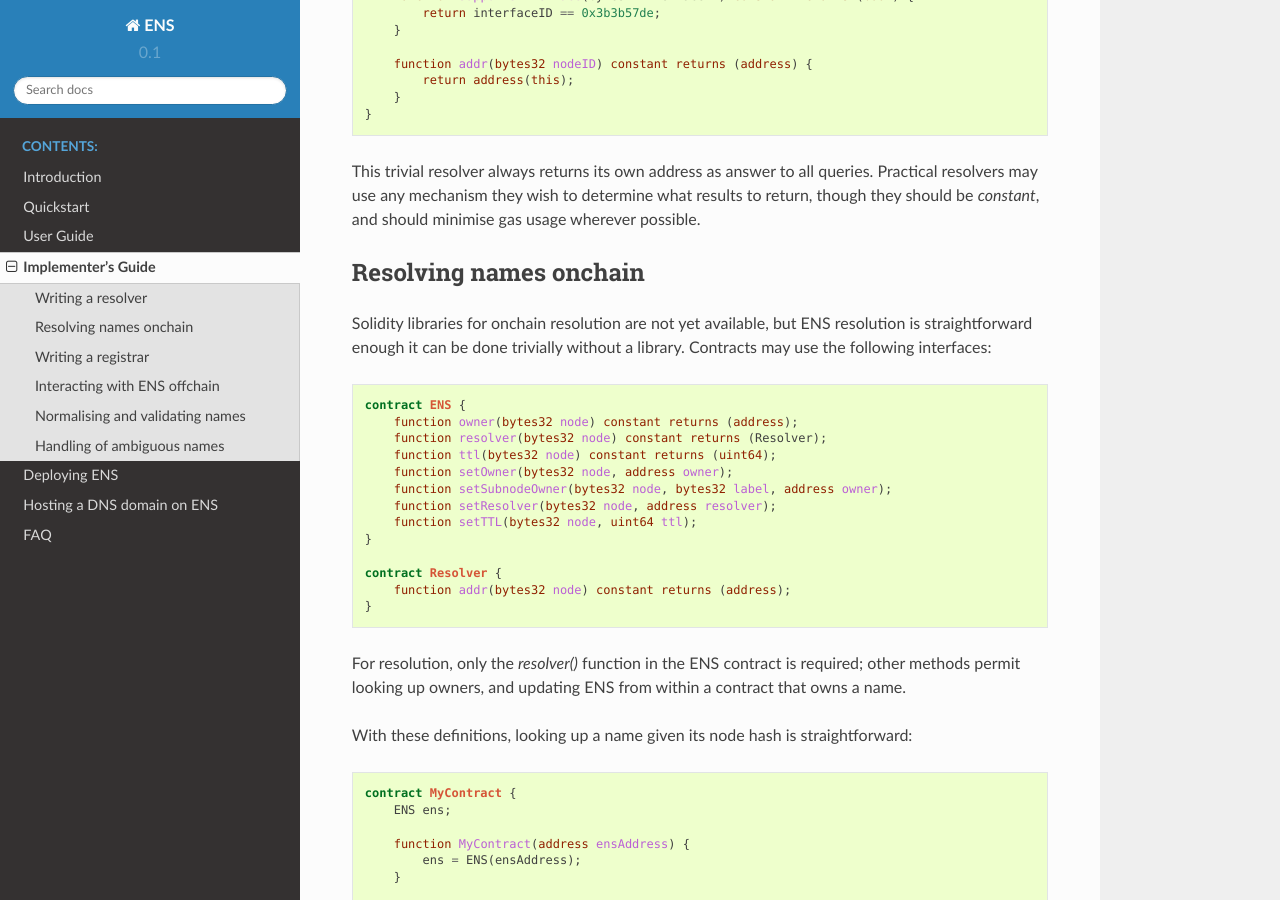
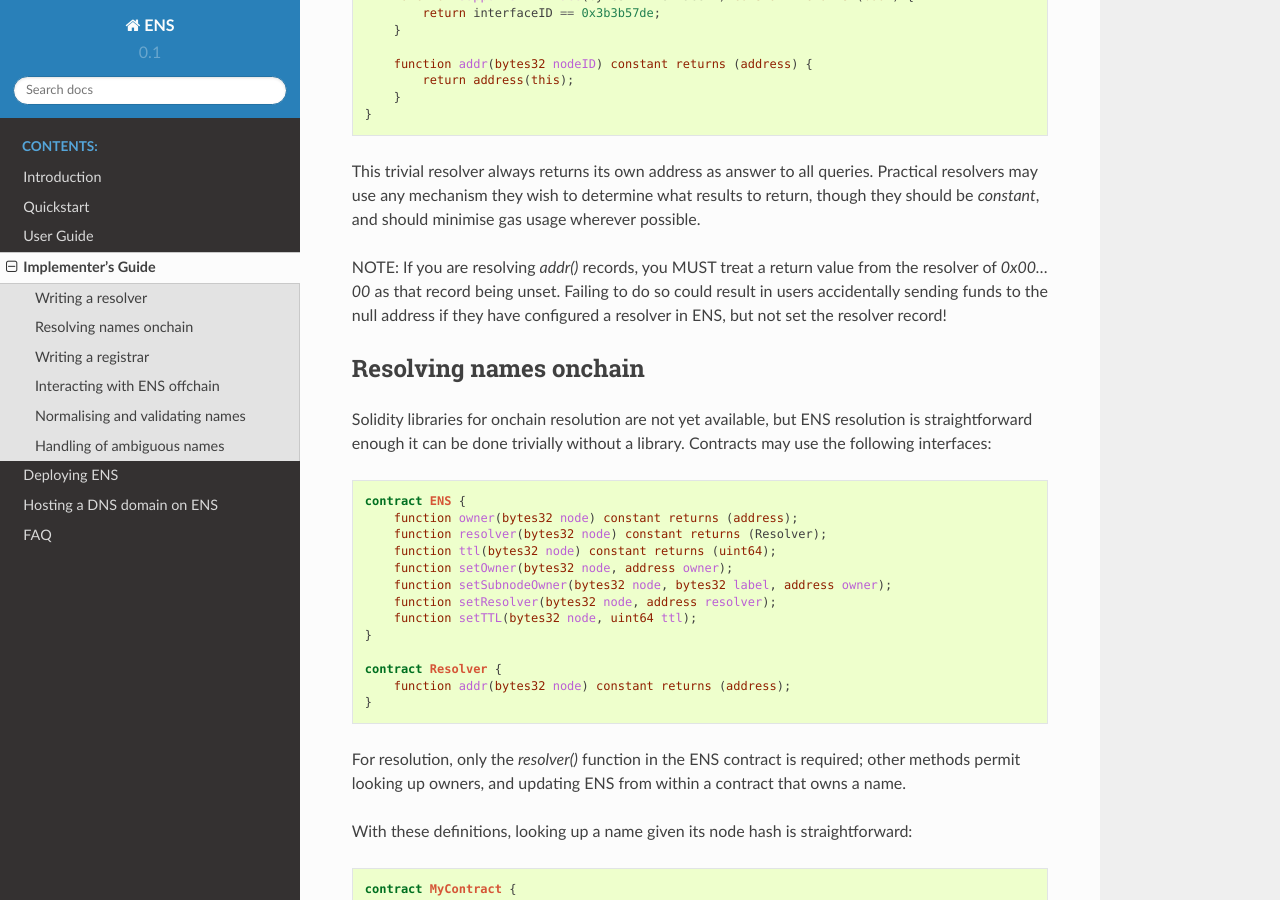
Before and after one commit to ensdomains/ens, a Sphinx documentation site: the page built from docs/implementers.rst, in a window 1280 px wide and 900 px high, scrolled down 922 px. Built offline with Sphinx 7.4.7 and the Read the Docs theme 2.0.0, drawn with Linux system fonts in a browser that asks for light colours.

Commit message:
Update implementers.rst

```diff
--- a/docs/implementers.rst
+++ b/docs/implementers.rst
@@ -46,6 +46,8 @@
     }
 
 This trivial resolver always returns its own address as answer to all queries. Practical resolvers may use any mechanism they wish to determine what results to return, though they should be `constant`, and should minimise gas usage wherever possible.
+
+NOTE: If you are resolving `addr()` records, you MUST treat a return value from the resolver of `0x00...00` as that record being unset. Failing to do so could result in users accidentally sending funds to the null address if they have configured a resolver in ENS, but not set the resolver record!
 
 Resolving names onchain
 =======================
```
